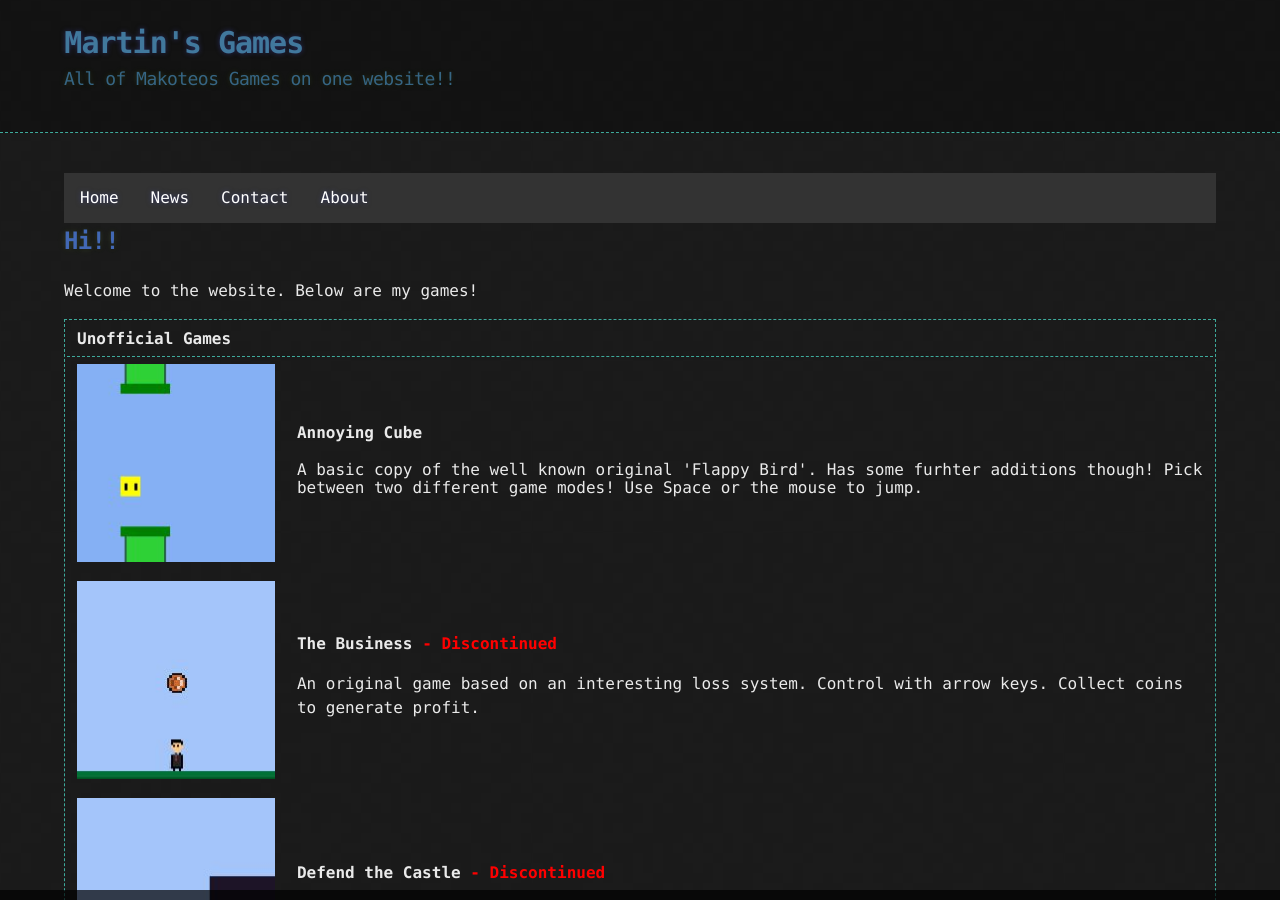
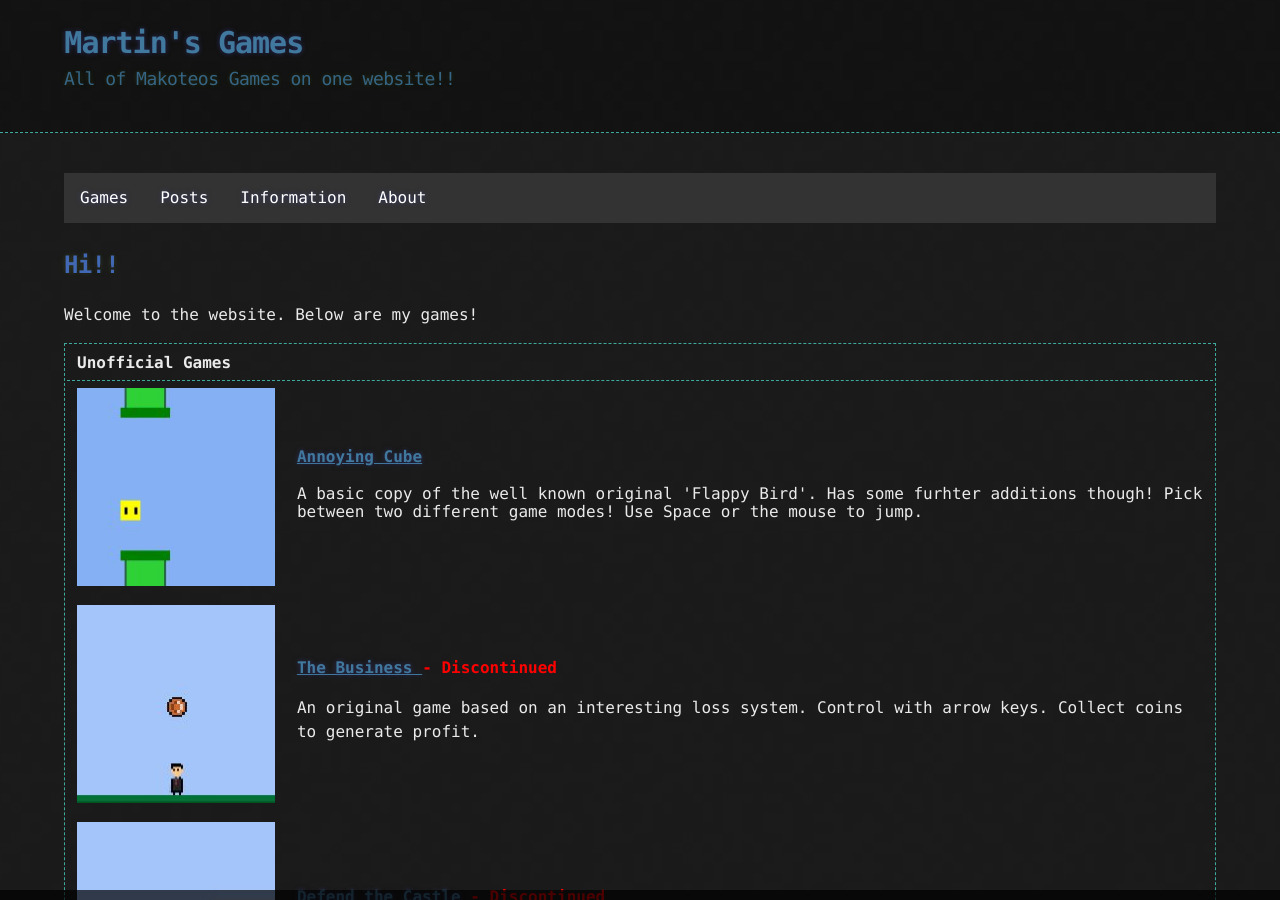
Before and after one commit to makoteo/blog, a Jekyll site: the page built from index.md, in a window 1280 px wide and 900 px high. Built offline with Jekyll 4.4.1, drawn with Linux system fonts in a browser that asks for light colours.

Commit message:
Done more updates

```diff
--- a/index.md
+++ b/index.md
@@ -5,11 +5,12 @@ title: Games
 
 {::nomarkdown}
 <ul>
-  <li><a class="active" href="#home">Home</a></li>
-  <li><a href="#news">News</a></li>
-  <li><a href="#contact">Contact</a></li>
+  <li><a class="active" href="#home">Games</a></li>
+  <li><a href="#news">Posts</a></li>
+  <li><a href="#contact">Information</a></li>
   <li><a href="#about">About</a></li>
 </ul>
+<br>
 {:/}
 
 ## **Hi!!**
@@ -25,15 +26,15 @@ Welcome to the website. Below are my games!
     </tr>
     <tr>
         <td id="columnTest"><a href="./games/flying-cube/index.html"><img src="/blog/assets/PageImages/ThumbnailAnnoyingCubeNotScaled.jpg"></a></td>
-        <td><b>Annoying Cube</b> <br> <p style="line-height:1.1;">A basic copy of the well known original 'Flappy Bird'. Has some furhter additions though! Pick between two different game modes! Use Space or the mouse to jump. </p></td>
+        <td><a href="./games/flying-cube/index.html"><b>Annoying Cube</b></a> <br> <p style="line-height:1.1;">A basic copy of the well known original 'Flappy Bird'. Has some furhter additions though! Pick between two different game modes! Use Space or the mouse to jump. </p></td>
     </tr>
     <tr>
         <td><a href="./games/the-business-dev/index.html"><img src="/blog/assets/PageImages/BusinessNotScaled.jpg"></a></td>
-        <td><b>The Business </b> <b style="color:red;">- Discontinued</b> <br> <p>An original game based on an interesting loss system. Control with arrow keys. Collect coins to generate profit. </p></td>
+        <td><a href="./games/the-business-dev/index.html"><b>The Business </b></a> <b style="color:red;">- Discontinued</b> <br> <p>An original game based on an interesting loss system. Control with arrow keys. Collect coins to generate profit. </p></td>
     </tr>
     <tr>
         <td><a href="./games/defend-the-castle/index.html"><img src="/blog/assets/PageImages/SideScrollerThingyThing.jpg"></a></td>
-        <td><b>Defend the Castle</b> <b style="color:red;">- Discontinued</b> <br> <p>A shot at making a 'defend the castle' type game. Wasn't ever finished however.</p></td>
+        <td><a href="./games/defend-the-castle/index.html"><b>Defend the Castle</b></a> <b style="color:red;">- Discontinued</b> <br> <p>A shot at making a 'defend the castle' type game. Wasn't ever finished however.</p></td>
     </tr>
 </table>
 
@@ -44,7 +45,7 @@ Welcome to the website. Below are my games!
     </tr>
     <tr>
         <td id="columnTest"><a href="./games/voxel-biome/index.html"><img src="/blog/assets/PageImages/VoxelBiomeThingy.jpg"></a></td>
-        <td><b>Voxel Biome</b> <br> <p style="line-height:1.1;">A puzzle/strategy game with voxel graphics. Use cards to trade different biomes to save the enviroment from destruction.</p></td>
+        <td><a href="./games/voxel-biome/index.html"><b>Voxel Biome</b> <br></a> <p style="line-height:1.1;">A puzzle/strategy game with voxel graphics. Use cards to trade different biomes to save the enviroment from destruction.</p></td>
     </tr>
 </table>
 
```
